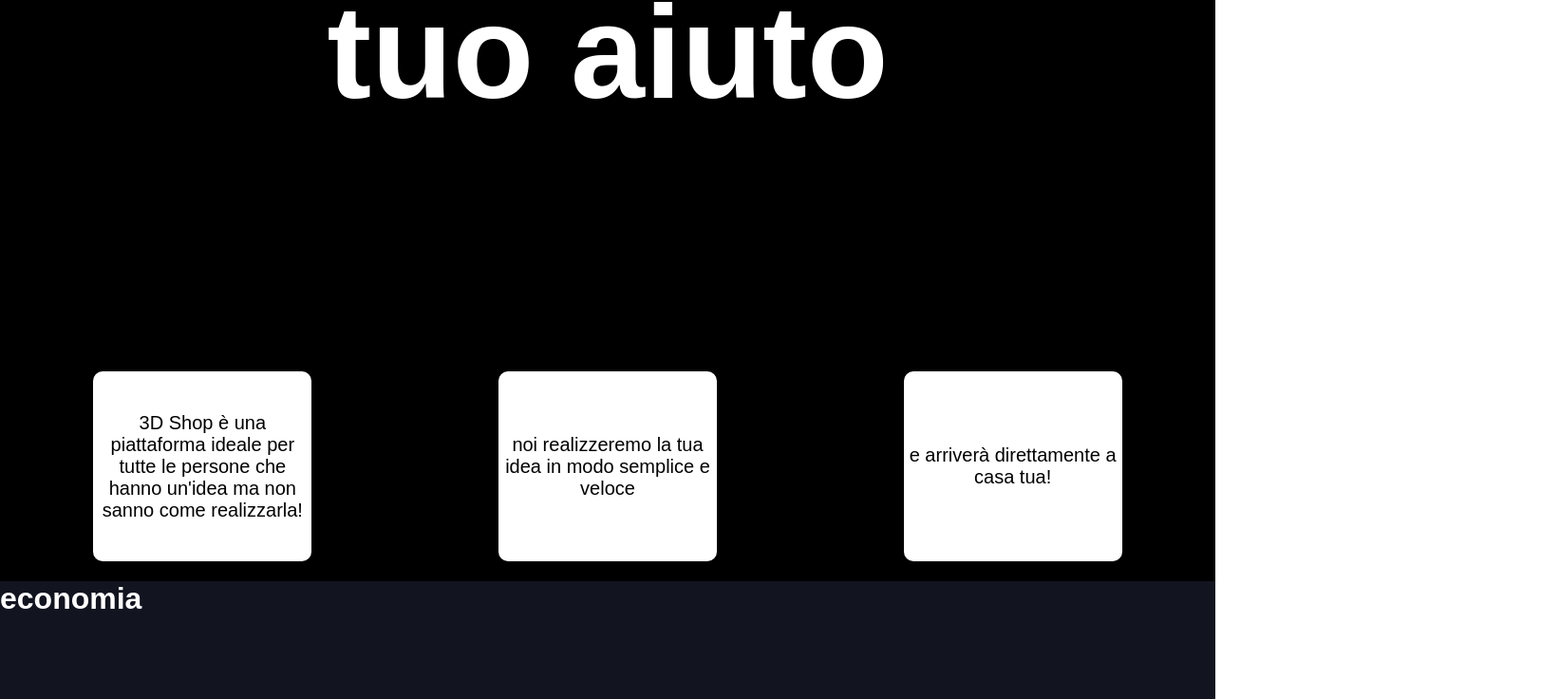
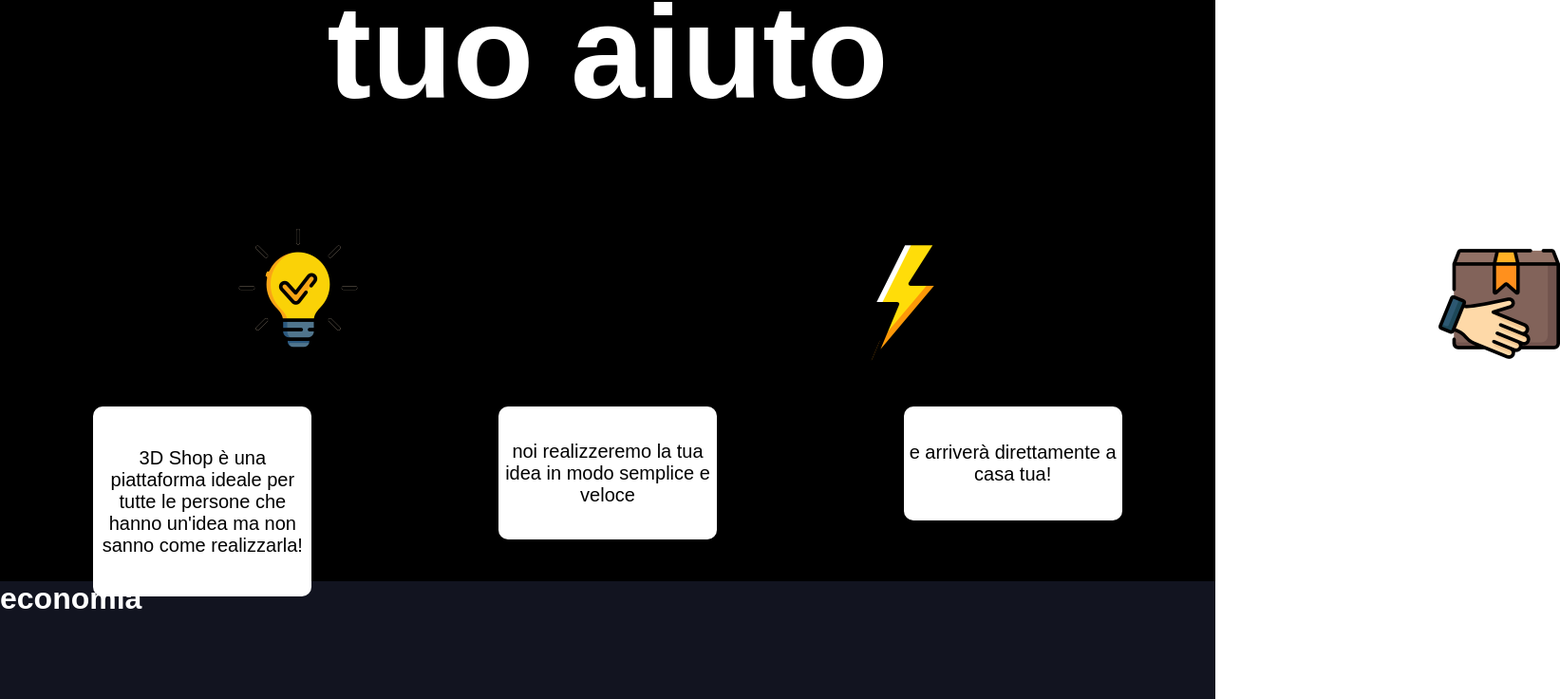
Before and after one commit to JOCKERHUB/3D-shop-2.0, a plain HTML site: page index.html in a window 1280 px wide. Shown: the part 1852-2588 px from the top of the page at 95% size, 1643 px wide, since content can reach past the window. Drawn offline with Linux system fonts and the light colour scheme; a web font is replaced by a local one.

Commit message:
pagina 3

```diff
--- a/index.html
+++ b/index.html
@@ -81,8 +81,13 @@
         <div id="pagina3" style="background-color: black" class="pagina">
 
             <h1 class="h1-pagina3">3D Shop viene in tuo aiuto</h1>
+            <img class="lamp" src="media/lamp.png" alt="photo">
+            <img class="flash" src="media/flash.png" alt="photo">
+            <img class="package" src="media/package.png" alt="photo">
 
             <div class="container-pag3">
+
+
 
                 <div class="div1-p">
 
--- a/style/style.css
+++ b/style/style.css
@@ -392,8 +392,9 @@ nav {
     font-size: 20px;
     justify-content: space-around;
     align-content: space-around;
-    padding-top: 255px;
     text-align: center;
+    position: relative;
+    top: 160px;
 }
 
 .div1-p {
@@ -406,7 +407,7 @@ nav {
 }
 
 .div2-p {
-    height: 200px;
+    height: 140px;
     width: 230px;
     background-color: white;
     display: flex;
@@ -415,7 +416,7 @@ nav {
 }
 
 .div3-p {
-    height: 200px;
+    height: 120px;
     width: 230px;
     background-color: white;
     display: flex;
@@ -424,10 +425,19 @@ nav {
 }
 
 .lamp {
-    height: 130px;
-    width: 130px;
-    background-color: white;
-    !important
+    position: relative;
+    left: 250px;
+    top: 105px;
+}
+.flash{
+    position: relative;
+    left: 758px;
+    top: 118px;
+}
+.package{
+    position: relative;
+    left: 1250px;
+    top: 120px;
 }
 
 .container-pag3 p {
```
